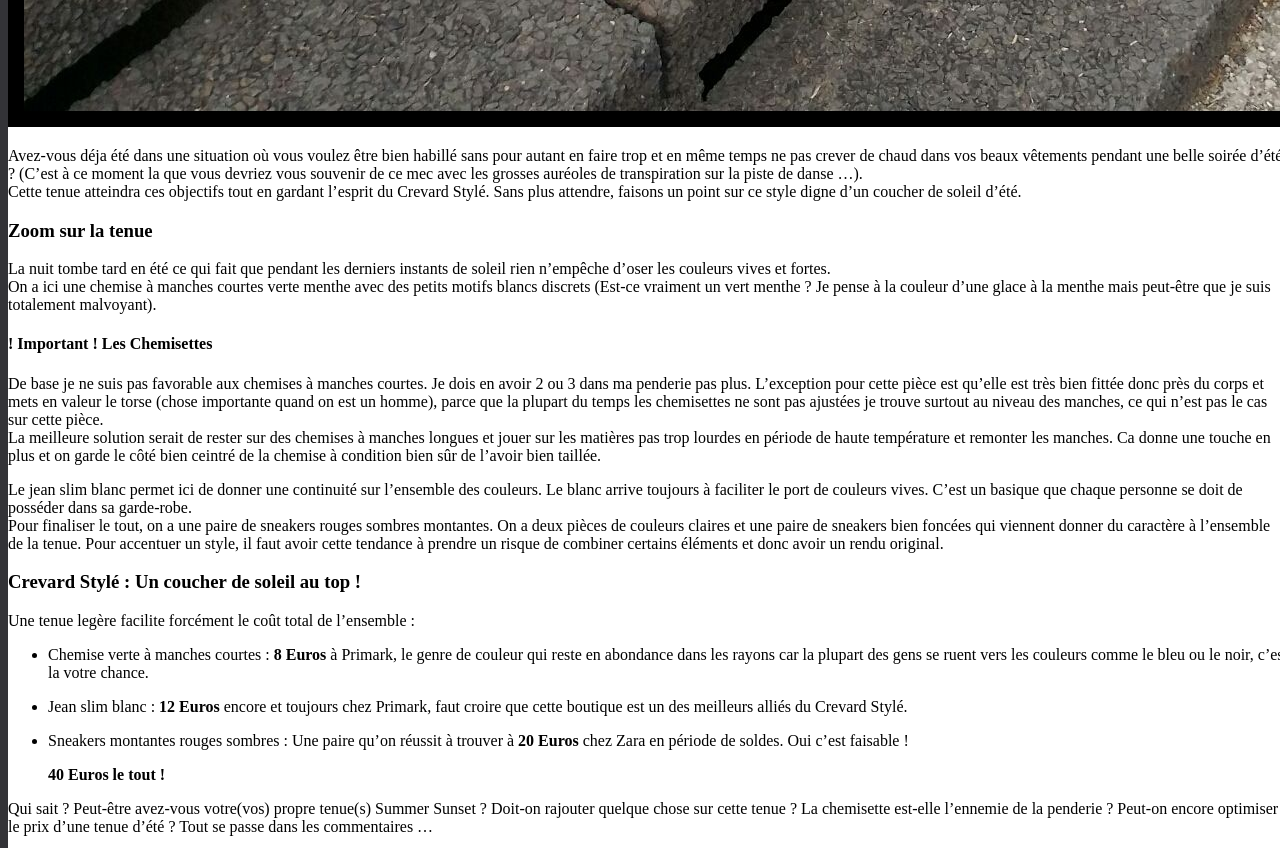
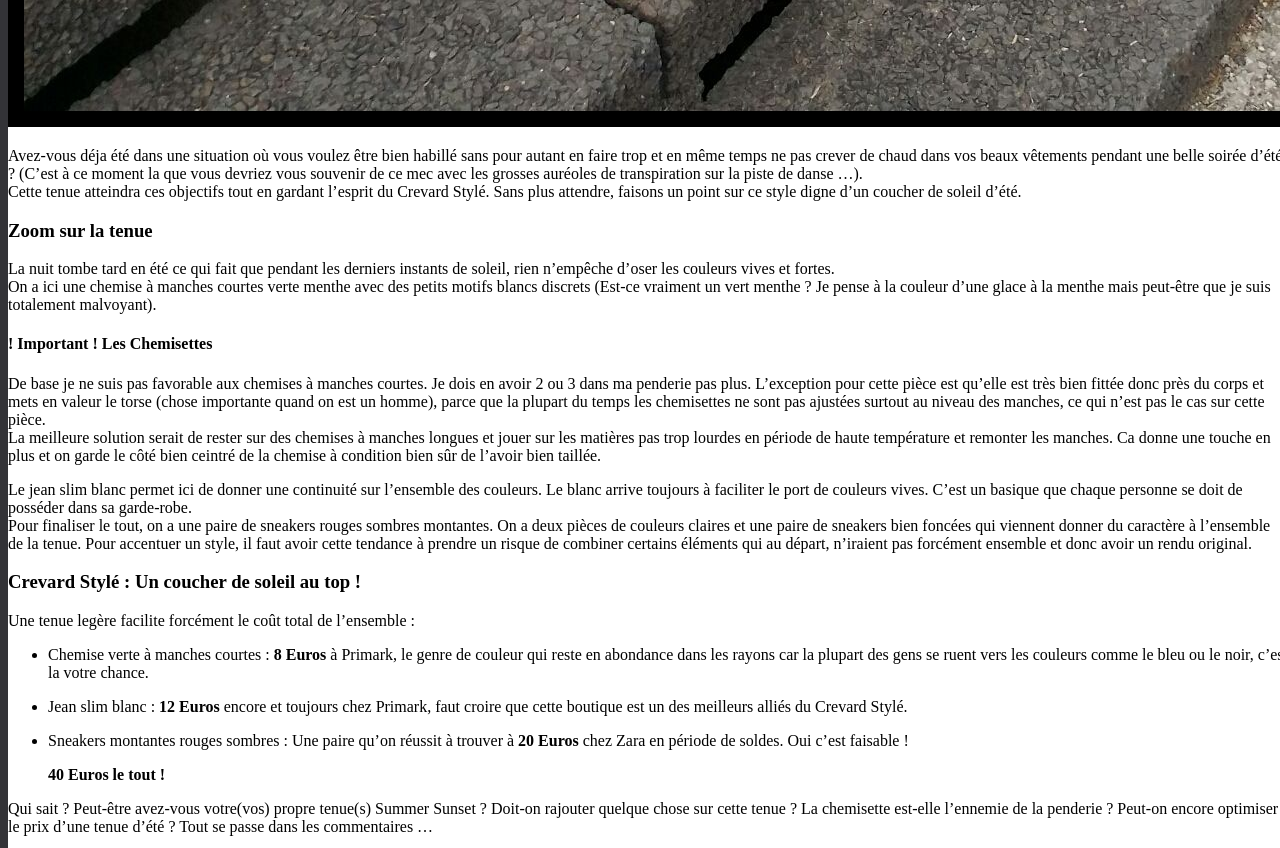
Before and after one commit to darkh2/darkh2.github.io, a Jekyll site: the page built from _posts/2017-10-30-Summer-Sunset.md, in a window 1280 px wide and 900 px high, scrolled down 2247 px, cut to the strip 0-848 px from the top of the window. Built offline with Jekyll 4.4.1, drawn with Linux system fonts in a browser that asks for light colours; comment, search, counter and statistics services are not loaded.

Commit message:
Create 2017-10-30-Summer-Sunset.md

```diff
--- a/_posts/2017-10-30-Summer-Sunset.md
+++ b/_posts/2017-10-30-Summer-Sunset.md
@@ -15,14 +15,14 @@ Cette tenue atteindra ces objectifs tout en gardant l'esprit du Crevard Stylé.
 
 ### Zoom sur la tenue
 
-La nuit tombe tard en été ce qui fait que pendant les derniers instants de soleil rien n'empêche d'oser les couleurs vives et fortes.
+La nuit tombe tard en été ce qui fait que pendant les derniers instants de soleil, rien n'empêche d'oser les couleurs vives et fortes.
 On a ici une chemise à manches courtes verte menthe avec des petits motifs blancs discrets (Est-ce vraiment un vert menthe ? Je pense à la couleur d'une glace à la menthe mais peut-être que je suis totalement malvoyant).
 #### ! Important ! Les Chemisettes
-De base je ne suis pas favorable aux chemises à manches courtes. Je dois en avoir 2 ou 3 dans ma penderie pas plus. L'exception pour cette pièce est qu'elle est très bien fittée donc près du corps et mets en valeur le torse (chose importante quand on est un homme), parce que la plupart du temps les chemisettes ne sont pas ajustées je trouve surtout au niveau des manches, ce qui n'est pas le cas sur cette pièce.
+De base je ne suis pas favorable aux chemises à manches courtes. Je dois en avoir 2 ou 3 dans ma penderie pas plus. L'exception pour cette pièce est qu'elle est très bien fittée donc près du corps et mets en valeur le torse (chose importante quand on est un homme), parce que la plupart du temps les chemisettes ne sont pas ajustées surtout au niveau des manches, ce qui n'est pas le cas sur cette pièce.
 La meilleure solution serait de rester sur des chemises à manches longues et jouer sur les matières pas trop lourdes en période de haute température et remonter les manches. Ca donne une touche en plus et on garde le côté bien ceintré de la chemise à condition bien sûr de l'avoir bien taillée.
 
 Le jean slim blanc permet ici de donner une continuité sur l'ensemble des couleurs. Le blanc arrive toujours à faciliter le port de couleurs vives. C'est un basique que chaque personne se doit de posséder dans sa garde-robe.
-Pour finaliser le tout, on a une paire de sneakers rouges sombres montantes. On a deux pièces de couleurs claires et une paire de sneakers bien foncées qui viennent donner du caractère à l'ensemble de la tenue. Pour accentuer un style, il faut avoir cette tendance à prendre un risque de combiner certains éléments et donc avoir un rendu original.
+Pour finaliser le tout, on a une paire de sneakers rouges sombres montantes. On a deux pièces de couleurs claires et une paire de sneakers bien foncées qui viennent donner du caractère à l'ensemble de la tenue. Pour accentuer un style, il faut avoir cette tendance à prendre un risque de combiner certains éléments qui au départ, n'iraient pas forcément ensemble et donc avoir un rendu original.
 
 ### Crevard Stylé : Un coucher de soleil au top !
 
```
